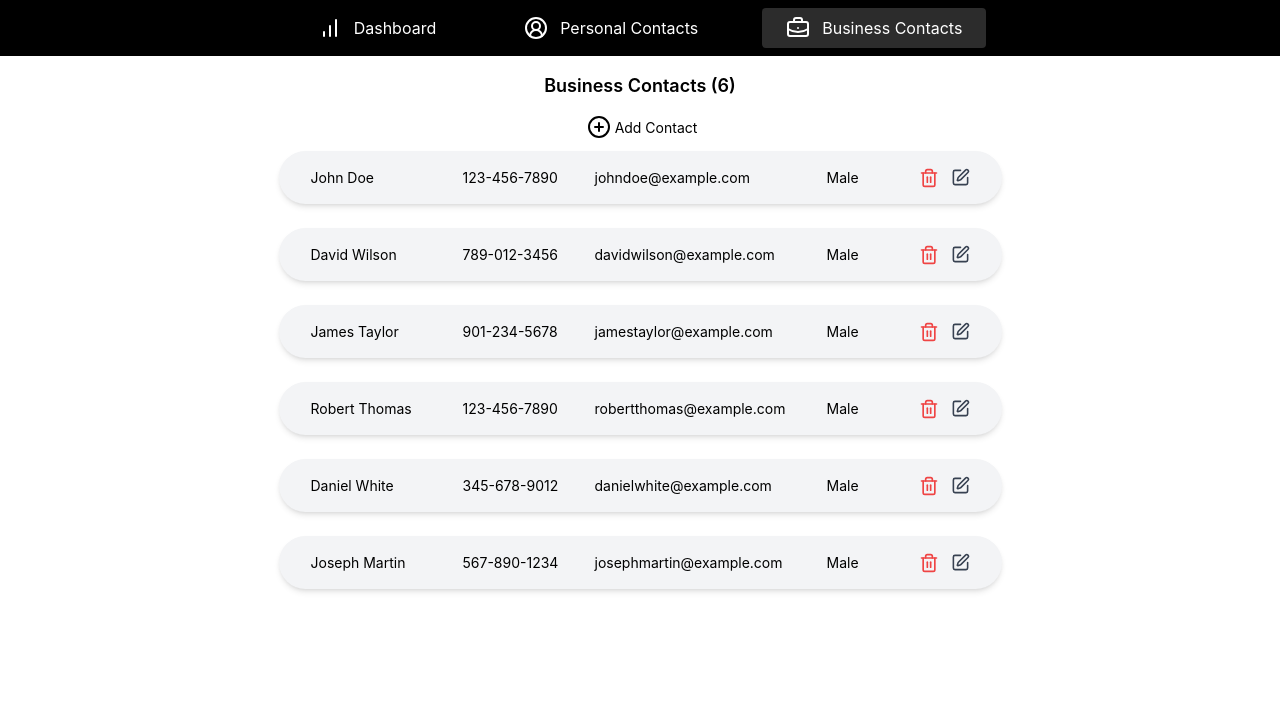
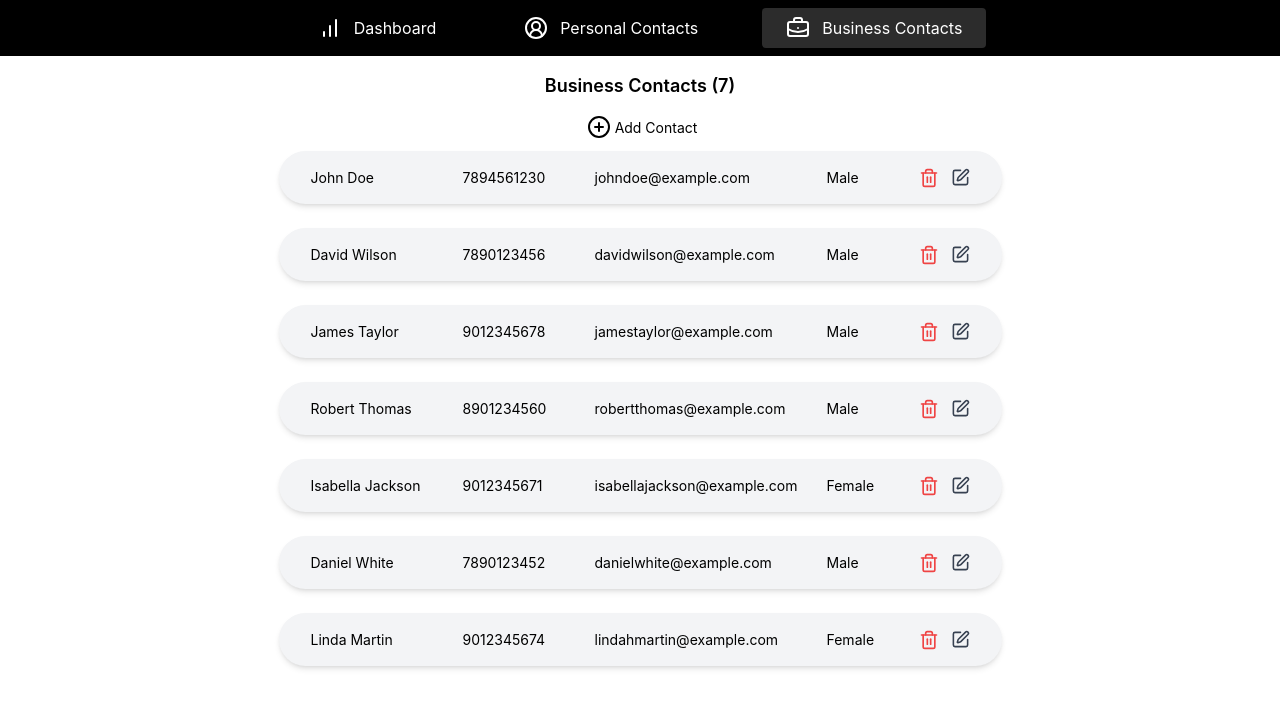
Before and after one commit to zabihhaqqani/contact-list, a React (Vite) app: page /business-contacts in a window 1280 px wide. Shown: the top 708 px of the page. Built offline with nearby package versions, Linux system fonts and the light colour scheme.

Commit message:
feat: changed numbers

```diff
--- a/src/data/contactListData.js
+++ b/src/data/contactListData.js
@@ -6,7 +6,7 @@ export const contactListData = [
         name: 'John Doe',
         gender: 'Male',
         email: 'johndoe@example.com',
-        phoneNo: '123-456-7890',
+        phoneNo: 7894561230,
         contactType: 'Business',
     },
     {
@@ -14,7 +14,7 @@ export const contactListData = [
         name: 'Jane Smith',
         gender: 'Female',
         email: 'janesmith@example.com',
-        phoneNo: '234-567-8901',
+        phoneNo: 8901234561,
         contactType: 'Personal',
     },
     {
@@ -22,7 +22,7 @@ export const contactListData = [
         name: 'Michael Johnson',
         gender: 'Male',
         email: 'michaeljohnson@example.com',
-        phoneNo: '345-678-9012',
+        phoneNo: 9012345672,
         contactType: 'Personal',
     },
     {
@@ -30,7 +30,7 @@ export const contactListData = [
         name: 'Emily Davis',
         gender: 'Female',
         email: 'emilydavis@example.com',
-        phoneNo: '456-789-0123',
+        phoneNo: 7890123453,
         contactType: 'Personal',
     },
     {
@@ -38,7 +38,7 @@ export const contactListData = [
         name: 'Chris Brown',
         gender: 'Male',
         email: 'chrisbrown@example.com',
-        phoneNo: '567-890-1234',
+        phoneNo: 8901234564,
         contactType: 'Personal',
     },
     {
@@ -46,7 +46,7 @@ export const contactListData = [
         name: 'Amanda Miller',
         gender: 'Female',
         email: 'amandamiller@example.com',
-        phoneNo: '678-901-2345',
+        phoneNo: 9012345675,
         contactType: 'Personal',
     },
     {
@@ -54,7 +54,7 @@ export const contactListData = [
         name: 'David Wilson',
         gender: 'Male',
         email: 'davidwilson@example.com',
-        phoneNo: '789-012-3456',
+        phoneNo: 7890123456,
         contactType: 'Business',
     },
     {
@@ -62,7 +62,7 @@ export const contactListData = [
         name: 'Sophia Moore',
         gender: 'Female',
         email: 'sophiamoore@example.com',
-        phoneNo: '890-123-4567',
+        phoneNo: 8901234567,
         contactType: 'Personal',
     },
     {
@@ -70,7 +70,7 @@ export const contactListData = [
         name: 'James Taylor',
         gender: 'Male',
         email: 'jamestaylor@example.com',
-        phoneNo: '901-234-5678',
+        phoneNo: 9012345678,
         contactType: 'Business',
     },
     {
@@ -78,7 +78,7 @@ export const contactListData = [
         name: 'Olivia Anderson',
         gender: 'Female',
         email: 'oliviaanderson@example.com',
-        phoneNo: '012-345-6789',
+        phoneNo: 7890123459,
         contactType: 'Personal',
     },
     {
@@ -86,7 +86,7 @@ export const contactListData = [
         name: 'Robert Thomas',
         gender: 'Male',
         email: 'robertthomas@example.com',
-        phoneNo: '123-456-7890',
+        phoneNo: 8901234560,
         contactType: 'Business',
     },
     {
@@ -94,15 +94,15 @@ export const contactListData = [
         name: 'Isabella Jackson',
         gender: 'Female',
         email: 'isabellajackson@example.com',
-        phoneNo: '234-567-8901',
-        contactType: 'Personal',
+        phoneNo: 9012345671,
+        contactType: 'Business',
     },
     {
         id: uuidv4(),
         name: 'Daniel White',
         gender: 'Male',
         email: 'danielwhite@example.com',
-        phoneNo: '345-678-9012',
+        phoneNo: 7890123452,
         contactType: 'Business',
     },
     {
@@ -110,15 +110,15 @@ export const contactListData = [
         name: 'Mia Harris',
         gender: 'Female',
         email: 'miaharris@example.com',
-        phoneNo: '456-789-0123',
+        phoneNo: 8901234563,
         contactType: 'Personal',
     },
     {
         id: uuidv4(),
-        name: 'Joseph Martin',
-        gender: 'Male',
-        email: 'josephmartin@example.com',
-        phoneNo: '567-890-1234',
+        name: 'Linda Martin',
+        gender: 'Female',
+        email: 'lindahmartin@example.com',
+        phoneNo: 9012345674,
         contactType: 'Business',
     },
 ];
```
